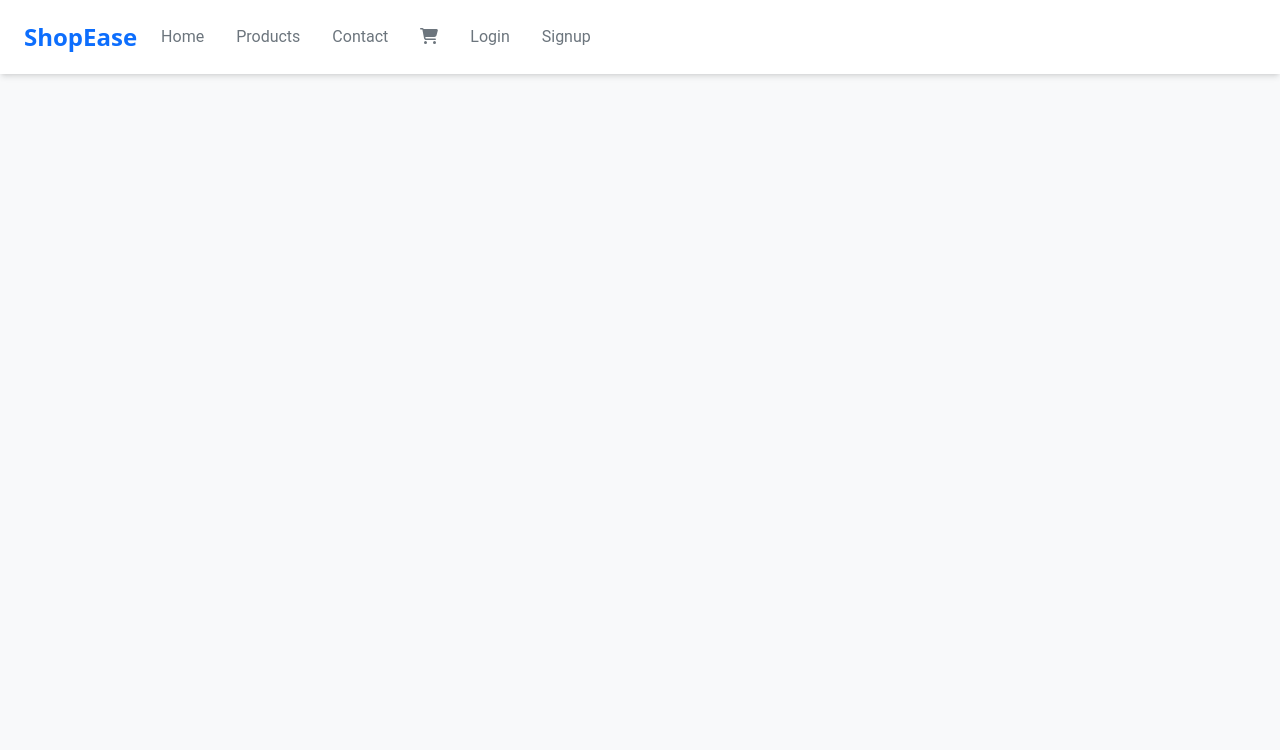
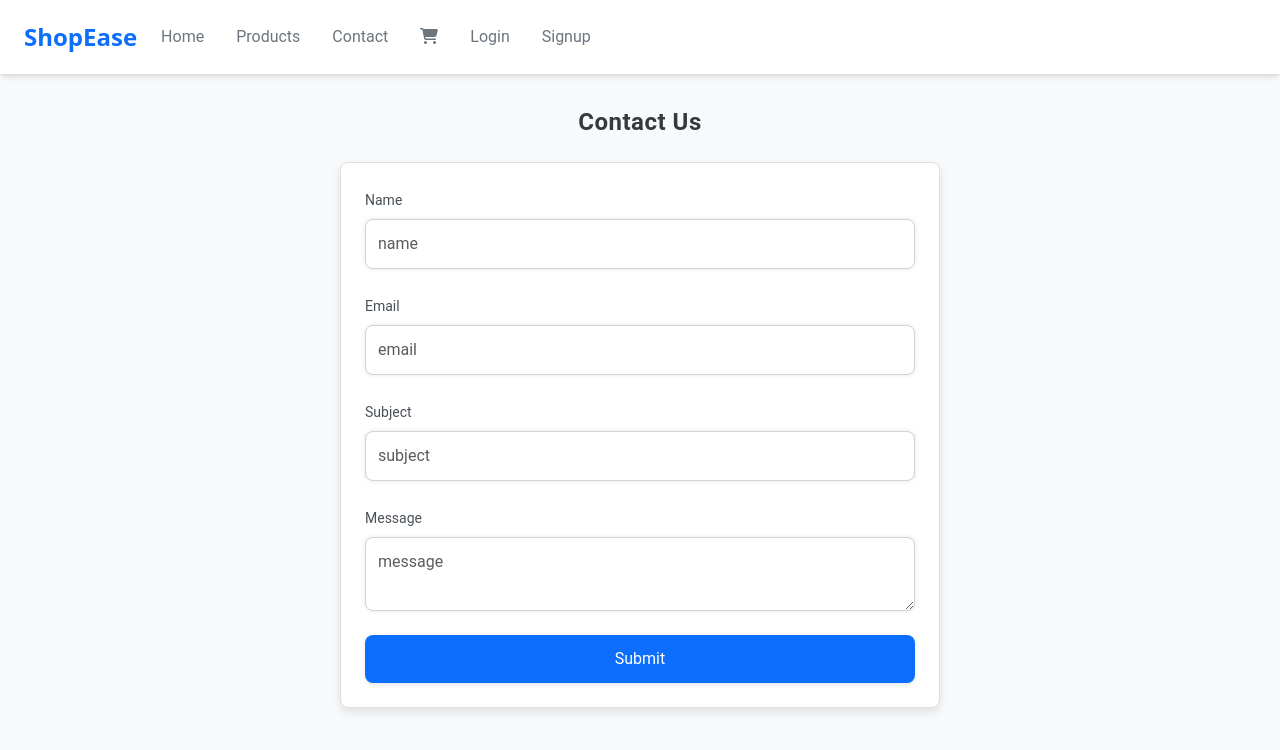
Before and after one commit to DragonSlayer2401/ShopEase, a Next.js app: page /contact in a window 1280 px wide. Shown: the top 750 px of the page. Built offline with nearby package versions, Linux system fonts and the light colour scheme; no server answers.

Commit message:
Coded the Contact page UI

```diff
--- a/src/app/contact/page.jsx
+++ b/src/app/contact/page.jsx
@@ -1,10 +1,14 @@
+import ContactForm from "@/components/Forms/ContactForm";
 import NavBar from "@/components/Header/NavBar";
+import { Container } from "react-bootstrap";
 
 export default async function Contact() {
   return (
     <>
       <NavBar />
-
+      <Container className="mx-auto py-8 px-6">
+        <ContactForm />
+      </Container>
     </>
   );
 }
--- a/src/components/Carousel/ProductCarousel.jsx
+++ b/src/components/Carousel/ProductCarousel.jsx
@@ -1,5 +1,5 @@
 import { Carousel, CarouselCaption, CarouselItem } from 'react-bootstrap';
-import './Carousel.css';
+import './carousel.css';
 
 const ProductCarousel = ({ products }) => {
   return (
--- a/src/components/Categories/CategoryCard.jsx
+++ b/src/components/Categories/CategoryCard.jsx
@@ -1,5 +1,5 @@
 import { Card, CardBody, CardImg, CardTitle } from 'react-bootstrap';
-import './Category.css';
+import './category.css';
 
 const CategoryCard = ({ category }) => {
   return (
--- a/src/components/Categories/CategoryContainer.jsx
+++ b/src/components/Categories/CategoryContainer.jsx
@@ -1,6 +1,6 @@
 import { Col, Row } from 'react-bootstrap';
 import CategoryCard from './CategoryCard';
-import './Category.css';
+import './category.css';
 
 const CategoryContainer = ({ categories }) => {
   return (
--- a/src/components/Forms/AuthForm.jsx
+++ /dev/null
@@ -1,142 +0,0 @@
-import { Button } from 'react-bootstrap';
-import { useState } from 'react';
-import axios from 'axios';
-import DOMPurify from 'dompurify';
-
-const AuthModal = ({ title }) => {
-  const [userDetails, setUserDetails] = useState({
-    username: '',
-    password: '',
-    confirmPassword: '',
-  });
-
-  // Finds and authenticates user
-  const loginUser = async () => {
-    try {
-      const response = await axios.post('/users/login', {
-        username: DOMPurify.sanitize(userDetails.username),
-        password: DOMPurify.sanitize(userDetails.password),
-      });
-
-      alert(response.data.message);
-      if (response.data.message === 'Login successful') {
-        localStorage.setItem('token', response.data.token), toggle();
-        status({
-          loggedIn: true,
-          username: DOMPurify.sanitize(response.data.username),
-        });
-      }
-    } catch (error) {
-      alert(error.response.data.message);
-    }
-  };
-
-  // Adds user to database
-  const addUser = async () => {
-    try {
-      const response = await axios.post('/users/register', {
-        username: DOMPurify.sanitize(userDetails.username),
-        password: DOMPurify.sanitize(userDetails.password),
-      });
-
-      if (response.data === 'User added to the database') {
-        loginUser();
-      }
-    } catch (error) {
-      const message = error.response.data.message;
-      // Server-side password check
-      if (message === 'Invalid Password') {
-        alert(
-          'Invalid Password. Your password must include the following:\n\n- At least one uppercase letter\n- At least one lowercase letter\n- At least one number\n- At least 8 characters long'
-        );
-      } else {
-        alert(message);
-      }
-    }
-  };
-
-  // Updates the userDetails state
-  const handleInputChange = (event) => {
-    if (event.target.placeholder === 'Username') {
-      setUserDetails({ ...userDetails, username: event.target.value });
-    } else if (event.target.placeholder === 'Password') {
-      setUserDetails({ ...userDetails, password: event.target.value });
-    } else if (event.target.placeholder === 'Confirm Password') {
-      setUserDetails({ ...userDetails, confirmPassword: event.target.value });
-    }
-  };
-
-  // Handles the submit logic for logging in
-  const handleLogin = () => {
-    loginUser();
-  };
-
-  // Handles the submit logic for signing up
-  const handleSignup = () => {
-    if (userDetails.password === userDetails.confirmPassword) {
-      const passwordPattern = /^(?=.*[a-z])(?=.*[A-Z])(?=.*\d)[a-zA-Z\d]{8,}$/;
-      // Client-side password check
-      if (!passwordPattern.test(userDetails.password)) {
-        alert(
-          'Invalid Password. Your password must include the following:\n\n- At least one uppercase letter\n- At least one lowercase letter\n- At least one number\n- At least 8 characters long'
-        );
-        return;
-      }
-      addUser();
-    } else {
-      alert('Passwords do not match.');
-    }
-  };
-
-  const handleSubmit = () => {
-    if (title === 'Login') {
-      handleLogin();
-    } else {
-      handleSignup();
-    }
-  };
-
-  return (
-    <>
-      <form
-        className="flex flex-col gap-3 items-center h-full justify-center"
-        onSubmit={() => handleSubmit()}
-      >
-        <input
-          type="text"
-          placeholder="Username"
-          required
-          className="p-2 w-11/12"
-          style={{ borderRadius: '0' }}
-          onChange={(event) => handleInputChange(event)}
-        />
-        <input
-          type="password"
-          placeholder="Password"
-          required
-          className="p-2 w-11/12"
-          style={{ borderRadius: '0' }}
-          onChange={(event) => handleInputChange(event)}
-        />
-        {title === 'Signup' && (
-          <input
-            type="password"
-            placeholder="Confirm Password"
-            required
-            className="p-2 w-11/12"
-            style={{ borderRadius: '0' }}
-            onChange={(event) => handleInputChange(event)}
-          />
-        )}
-        <Button className="w-24" onClick={() => handleSubmit()}>
-          {title}
-        </Button>
-        <Button onClick={() => toggle()} className="w-24">
-          Close
-        </Button>
-      </form>
-    </>
-  );
-};
-
-export default AuthModal;
--- a/src/components/Forms/ContactForm.jsx
+++ b/src/components/Forms/ContactForm.jsx
@@ -0,0 +1,56 @@
+'use client';
+import { Button, Form } from 'react-bootstrap';
+import './form.css';
+
+const ContactForm = () => {
+  return (
+    <>
+      <h1 className="text-center text-2xl font-bold mb-6 title">Contact Us</h1>
+      <Form className="mx-auto bg-white p-6 rounded-lg contact-form">
+        <Form.Group className="mb-4">
+          <Form.Label htmlFor="name">Name</Form.Label>
+          <Form.Control
+            type="text"
+            id="name"
+            name="name"
+            placeholder="name"
+            className="rounded-lg"
+          />
+        </Form.Group>
+        <Form.Group className="mb-4">
+          <Form.Label htmlFor="email">Email</Form.Label>
+          <Form.Control
+            type="email"
+            id="email"
+            name="email"
+            placeholder="email"
+            className="rounded-lg"
+          />
+        </Form.Group>
+        <Form.Group className="mb-4">
+          <Form.Label htmlFor="subject">Subject</Form.Label>
+          <Form.Control
+            type="text"
+            id="subject"
+            name="subject"
+            placeholder="subject"
+            className="rounded-lg"
+          />
+        </Form.Group>
+        <Form.Group className="mb-4">
+          <Form.Label htmlFor="message">Message</Form.Label>
+          <Form.Control
+            as="textarea"
+            id="message"
+            name="message"
+            placeholder="message"
+            className="rounded-lg"
+          />
+        </Form.Group>
+        <Button type="submit" className="block mx-auto w-full h-12 rounded-lg">Submit</Button>
+      </Form>
+    </>
+  );
+};
+
+export default ContactForm;
--- /dev/null
+++ b/src/components/Forms/form.css
@@ -0,0 +1,53 @@
+.title {
+  color: #343a40;
+  font-family: Roboto, sans-serif;
+  letter-spacing: 0.5px;
+}
+
+.contact-form {
+  max-width: 600px;
+  border: 1px solid #e0e0e0;
+  box-shadow: 0px 4px 8px rgba(0, 0, 0, 0.1);
+}
+
+#message {
+  resize: vertical;
+}
+
+.form-label {
+  color: #495057;
+  font-family: Roboto, sans-serif;
+  font-size: 14px;
+}
+
+.form-control {
+  color: #495057;
+  font-family: Roboto, sans-serif;
+  padding: 12px !important;
+  border: 1px solid #ced4da;
+  outline: none;
+  box-shadow: 0 0 5px rgba(0, 0, 0, 0.1);
+  transition: border-color 0.3s ease;
+}
+
+.form-control:focus {
+  border-color: #0d6efd;
+}
+
+.form-control:hover {
+  border-color: #6c757d;
+}
+
+.btn {
+  font-family: Roboto, sans-serif;
+  background: #0d6efd;
+  font-size: 16px;
+  border: none;
+  box-shadow: 0 2px 4px rgba(0, 0, 0, 0.1);
+  transition: background-color 0.3s ease, box-shadow 0.3s ease;
+}
+
+.btn:hover {
+  background: #0b5ed7;
+  box-shadow: 0 4px 6px rgba(0, 0, 0, 0.1);
+}
--- a/src/components/Header/NavBar.jsx
+++ b/src/components/Header/NavBar.jsx
@@ -3,7 +3,7 @@ import { faShoppingCart } from '@fortawesome/free-solid-svg-icons';
 import { FontAwesomeIcon } from '@fortawesome/react-fontawesome';
 import { Nav, Navbar, NavDropdown, Spinner } from 'react-bootstrap';
 import { useUser } from '@auth0/nextjs-auth0/client';
-import './Header.css';
+import './header.css';
 
 const NavBar = () => {
   const { user, error, isLoading } = useUser();
```
